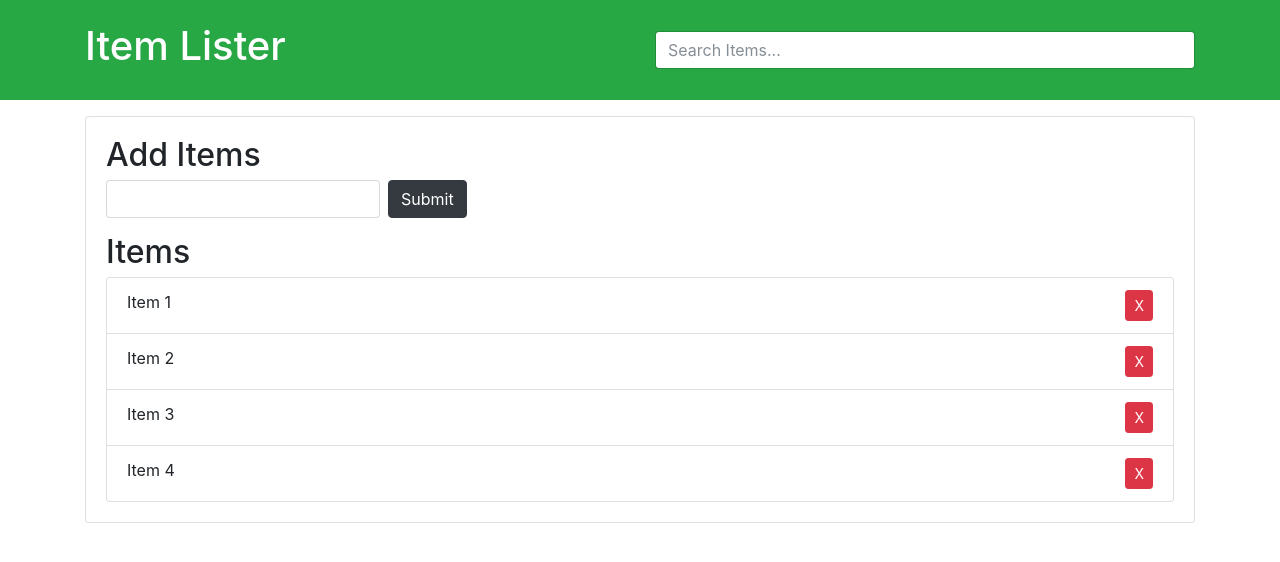
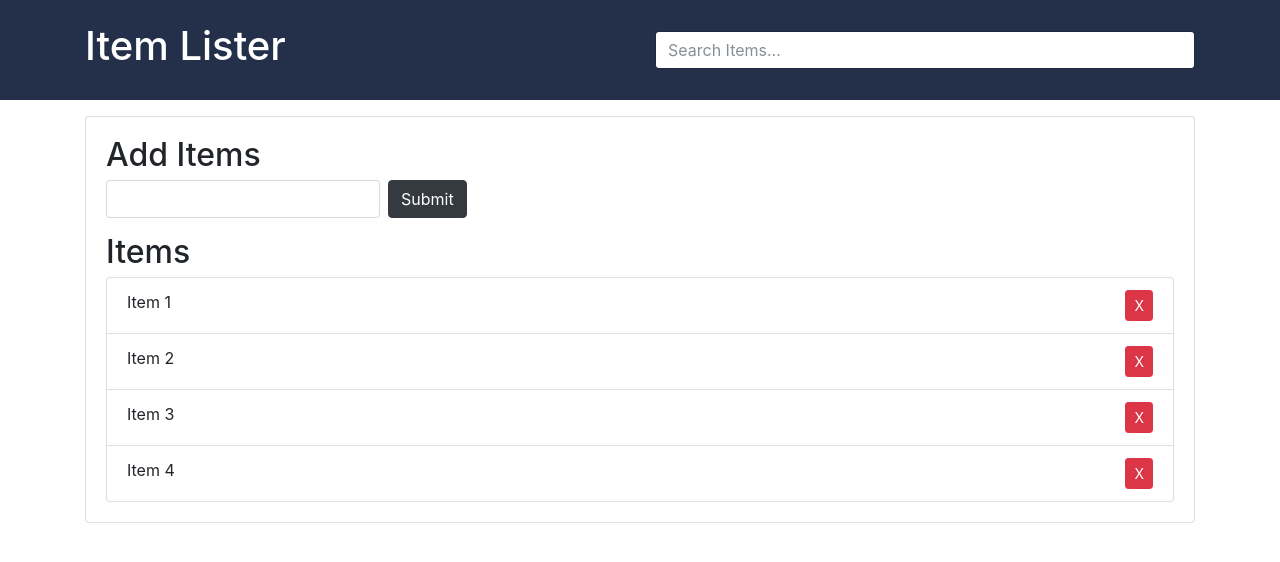
Before and after one commit to Noobdrew/simple-list, a plain HTML site: page index.html in a window 1280 px wide. Drawn offline with nearby package versions, Linux system fonts and the light colour scheme.

Commit message:
changed header color

```diff
--- a/index.html
+++ b/index.html
@@ -8,7 +8,7 @@
 </head>
 <body>
 <!-- partial:index.partial.html -->
-<header id="main-header" class="bg-success text-white p-4 mb-3">
+<header id="main-header" class="text-white p-4 mb-3" style="background-color: #24304A;">
     <div class="container">
       <div class="row">
         <div class="col-md-6">
```
